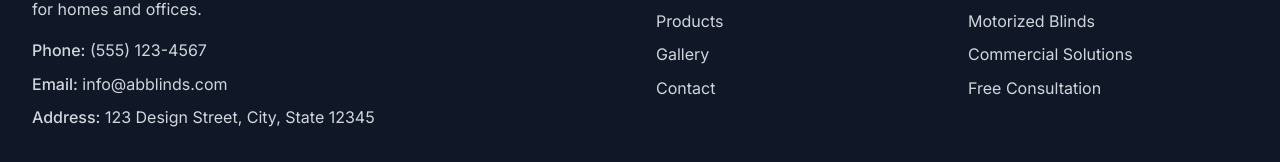
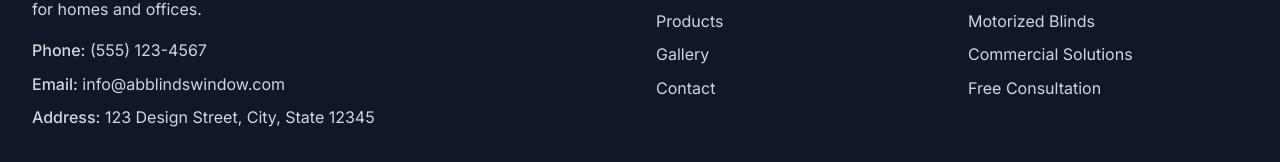
Before and after one commit to folchj47/abblinds, a Next.js app: page / in a window 1280 px wide. Shown: the part 2394-2556 px from the top of the page. Built offline with nearby package versions, Linux system fonts and the light colour scheme.

Commit message:
Update email address to info@abblindswindow.com

```diff
--- a/src/app/contact/page.tsx
+++ b/src/app/contact/page.tsx
@@ -198,8 +198,8 @@ export default function Contact() {
                   <div>
                     <h3 className="text-lg font-semibold text-gray-900 mb-1">Email</h3>
                     <p className="text-gray-600">
-                      <a href="mailto:info@abblinds.com" className="hover:text-primary transition-colors">
-                        info@abblinds.com
+                      <a href="mailto:info@abblindswindow.com" className="hover:text-primary transition-colors">
+                        info@abblindswindow.com
                       </a>
                     </p>
                   </div>
--- a/src/components/Footer.tsx
+++ b/src/components/Footer.tsx
@@ -22,7 +22,7 @@ export default function Footer() {
                 <span className="font-medium">Phone:</span> (555) 123-4567
               </p>
               <p className="text-gray-300">
-                <span className="font-medium">Email:</span> info@abblinds.com
+                <span className="font-medium">Email:</span> info@abblindswindow.com
               </p>
               <p className="text-gray-300">
                 <span className="font-medium">Address:</span> 123 Design Street, City, State 12345
```
